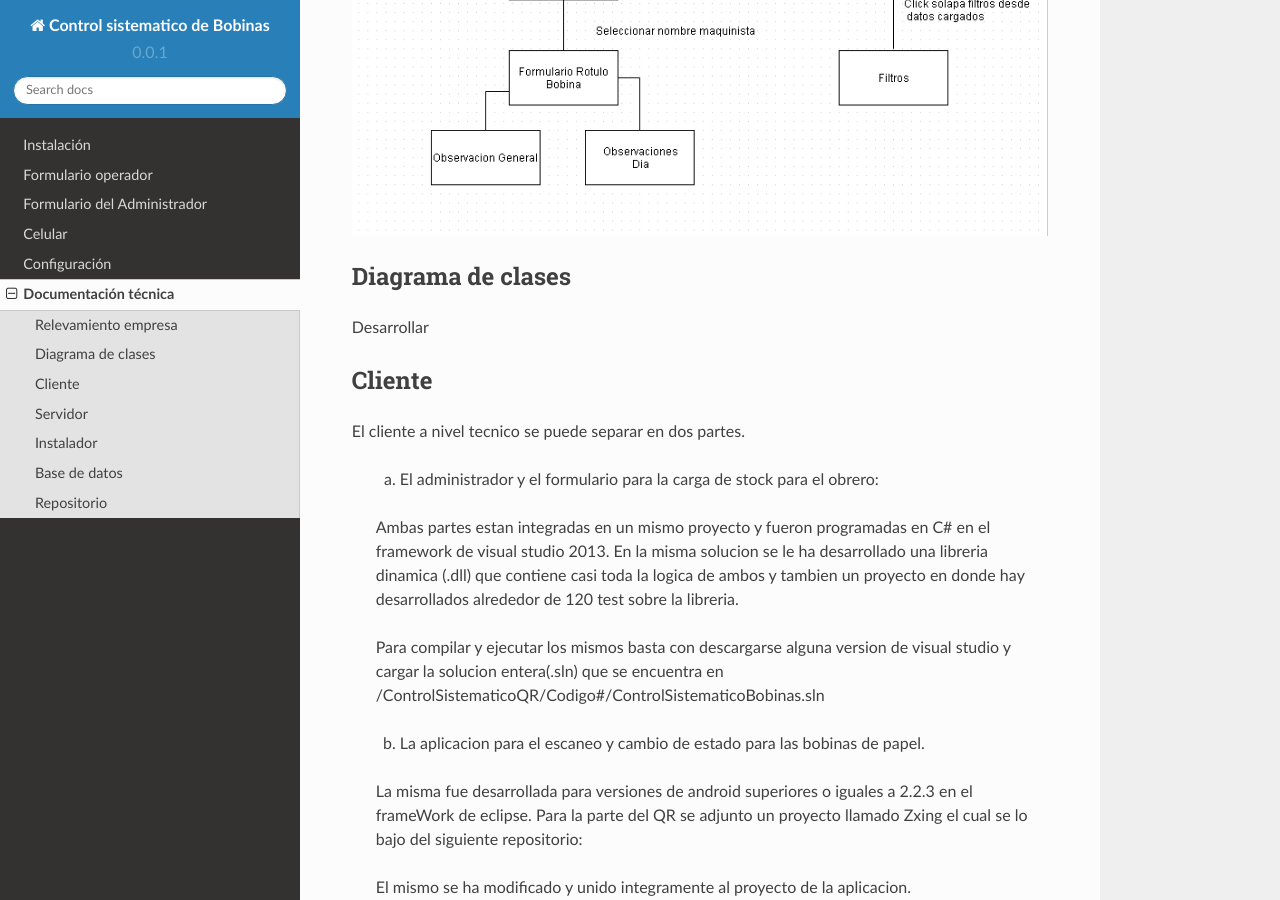
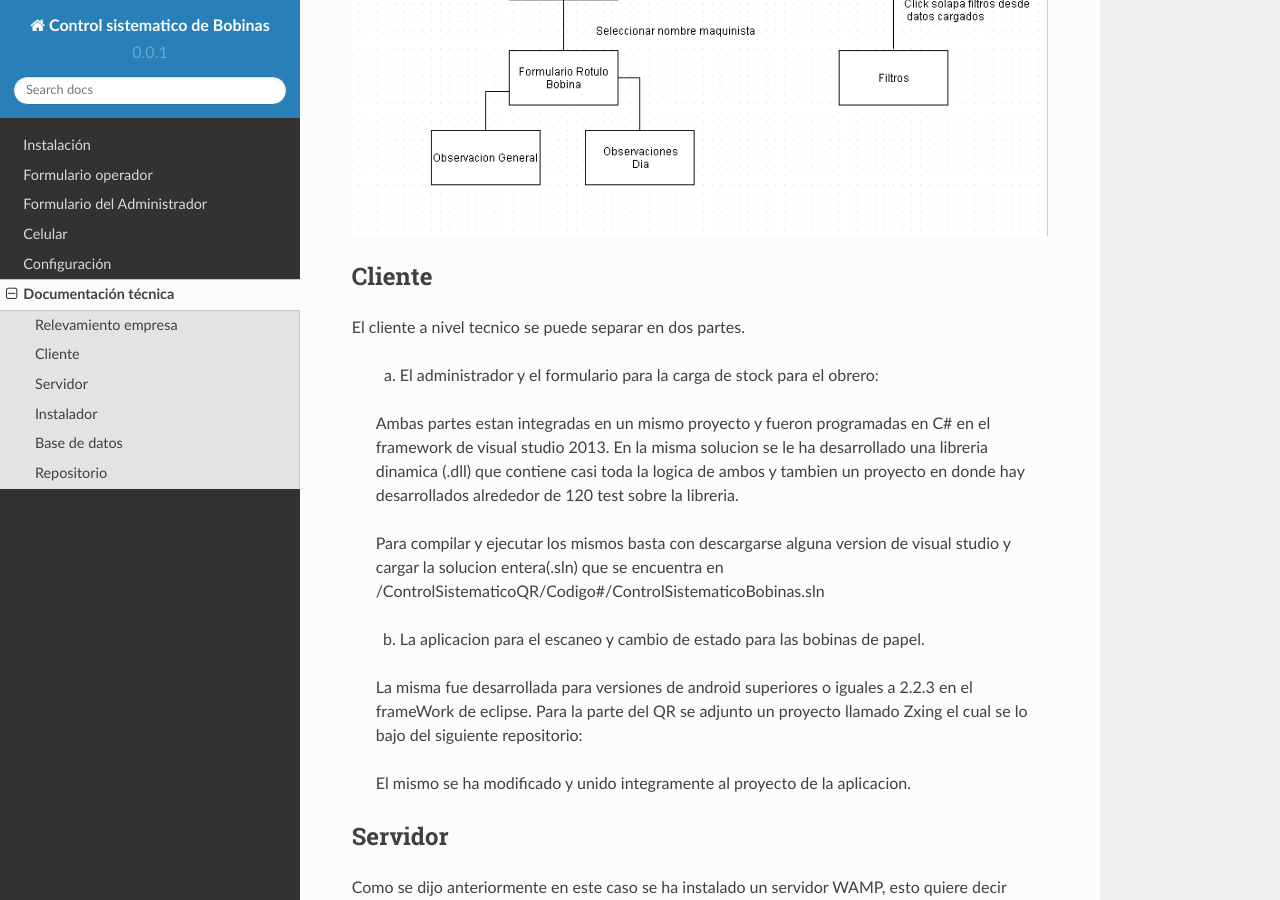
Before and after one commit to JicLotus/Control-Sistematico-QR, a Sphinx documentation site: the page built from Documentacion/source/DocumentacionTecnica.rst, in a window 1280 px wide and 900 px high, scrolled down 2241 px. Built offline with Sphinx 7.4.7 and the Read the Docs theme 2.0.0, drawn with Linux system fonts in a browser that asks for light colours.

Commit message:
Subo detalles documentacion

```diff
--- a/Documentacion/source/DocumentacionTecnica.rst
+++ b/Documentacion/source/DocumentacionTecnica.rst
@@ -30,13 +30,6 @@ El servidor, descripto en la seccion posterior, se trata de un servidor web en e
 El diagrama de cambios de estado de los formularios es el siguiente:
 
 .. image:: Imagenes/Diagramas/Diagrama Estado Formularios.png
-
-
-************************************
-Diagrama de clases
-************************************
-
-Desarrollar
 
 
 ************************************
--- a/Documentacion/source/conf.py
+++ b/Documentacion/source/conf.py
@@ -19,6 +19,8 @@ import shlex
 import sphinx_rtd_theme
 
 
+
+
 # If extensions (or modules to document with autodoc) are in another directory,
 # add these directories to sys.path here. If the directory is relative to the
 # documentation root, use os.path.abspath to make it absolute, like shown here.
@@ -32,7 +34,7 @@ import sphinx_rtd_theme
 # Add any Sphinx extension module names here, as strings. They can be
 # extensions coming with Sphinx (named 'sphinx.ext.*') or your custom
 # ones.
-extensions = ['sphinx.ext.autodoc']
+extensions = ['sphinx.ext.autodoc','rst2pdf.pdfbuilder']
 
 # Add any paths that contain templates here, relative to this directory.
 templates_path = ['ntemplates']
@@ -52,6 +54,9 @@ master_doc = 'index'
 project = u'Control sistematico de Bobinas'
 copyright = u'2015, Jose Ignacio Castelli'
 author = u'Jose Ignacio Castelli'
+
+
+pdf_documents = [('index', u'rst2pdf', u'Sample rst2pdf doc', u'Your Name'),]
 
 # The version info for the project you're documenting, acts as replacement for
 # |version| and |release|, also used in various other places throughout the
```
Also changed, not shown: 2 other files.
